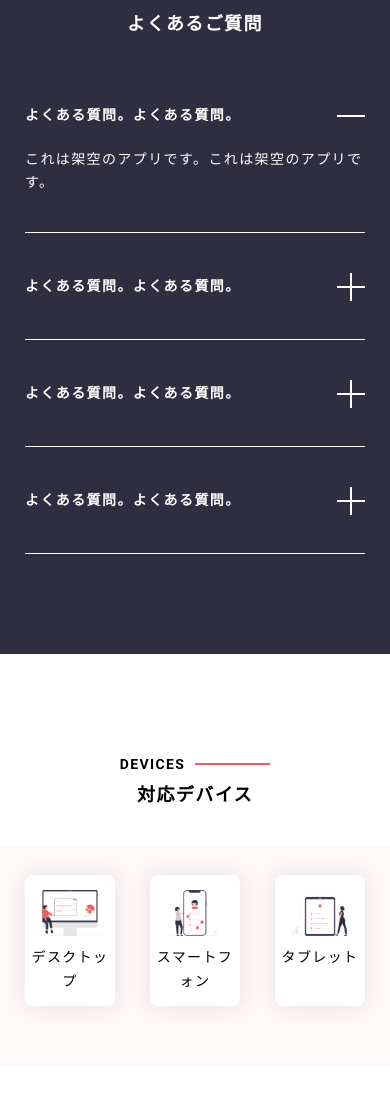
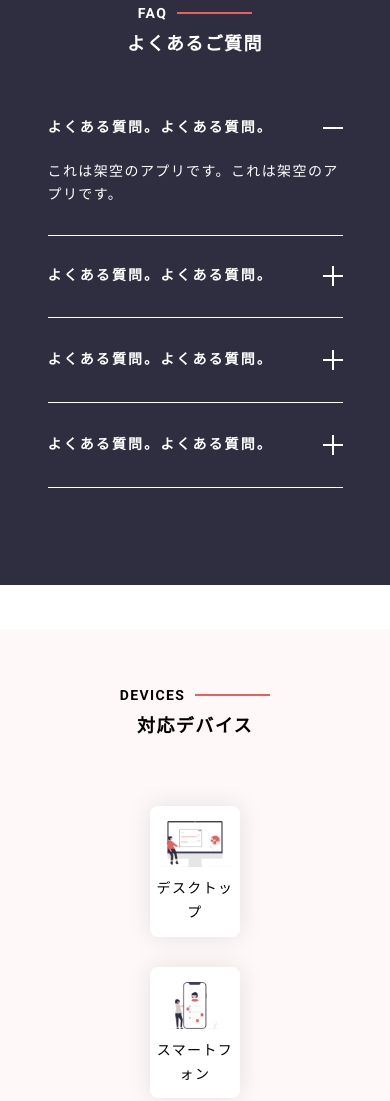
Before and after one commit to Trynet123/new_2-7_ichikawa_ver1_2023010X, a plain HTML site: page index.html in a window 390 px wide. Shown: the part 4281-5382 px from the top of the page. Drawn offline with Linux system fonts and the light colour scheme.

Commit message:
FAQセクション完成SP

```diff
--- a/css/responsive.css
+++ b/css/responsive.css
@@ -129,7 +129,6 @@
 
   /* Featureセクション */
   .feature-container {
-    /* margin-bottom: 115px; */
     max-width: 295px;
   }
 
@@ -167,4 +166,56 @@
   .feature-txt {
     font-size: 14px;
   }
+
+  /* FAQセクション */
+  .faq-container {
+    max-width: 295px;
+    padding-top: 120px;
+    padding-bottom: 97px;
+  }
+
+  .m-faq-jp {
+    padding-bottom: 58px;
+  }
+
+  .question {
+    font-size: 14px;
+    padding-top: 30px;
+    padding-bottom: 30px;
+    letter-spacing: 0.15em;
+  }
+
+  .question:nth-of-type(3) {
+    padding-top: 28px;
+    padding-bottom: 29px;
+  }
+
+  .answer {
+    font-size: 14px;
+    padding-bottom: 28px;
+  }
+
+  .question::before {
+    width: 20px;
+  }
+
+  .question:not(:first-child)::after {
+    width: 20px;
+  }
+
+  /* Devicesセクション */
+  .devices-container {
+    padding-bottom: 150px;
+  }
+
+  .devices-list {
+    flex-direction: column;
+    align-items: center;
+    gap: 30px;
+  }
+
+  .bg {
+    height: 637px;
+    bottom: 120px;
+  }
 }
```
